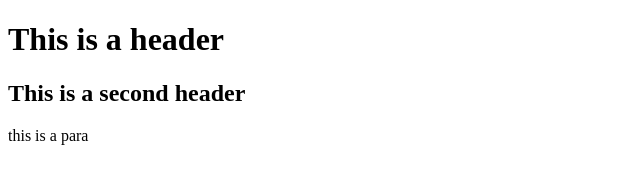
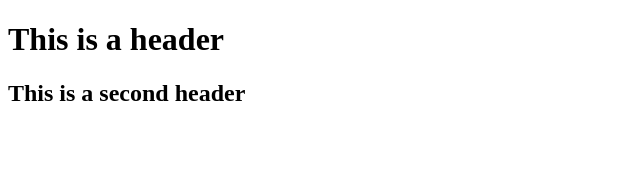
Before and after one commit to Ramengi-chawngthu/background, a plain HTML site: page index.html in a window 1280 px wide. Shown: the full height of the page, 0-640 px from the left. Drawn offline with Linux system fonts and the light colour scheme.

Commit message:
Removing paragraph

```diff
--- a/index.html
+++ b/index.html
@@ -8,6 +8,5 @@
 <body>
     <h1>This is a header</h1>
     <h2>This is a second header</h2>
-    <p>this is a para</p>
 </body>
 </html>
```
